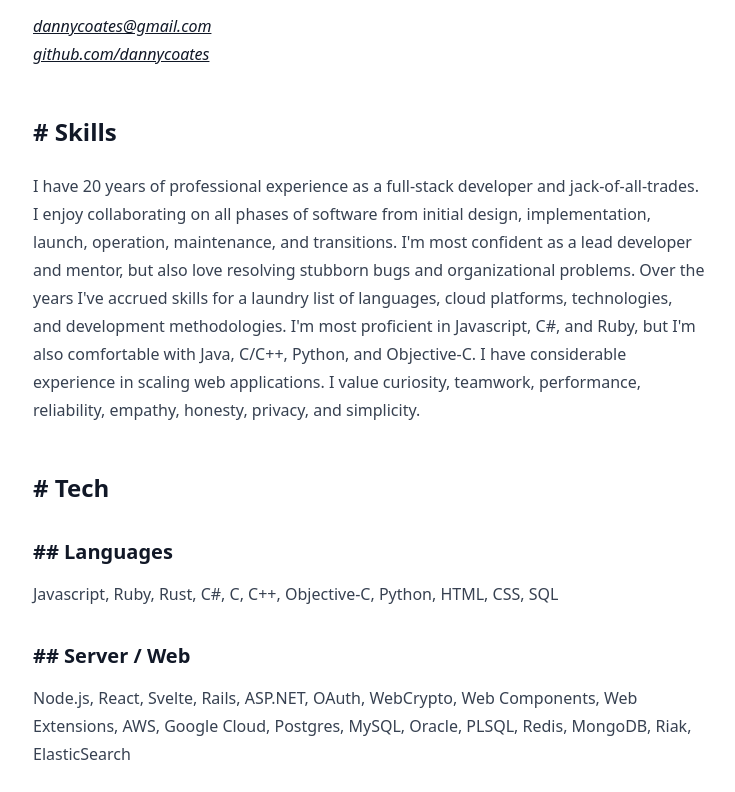
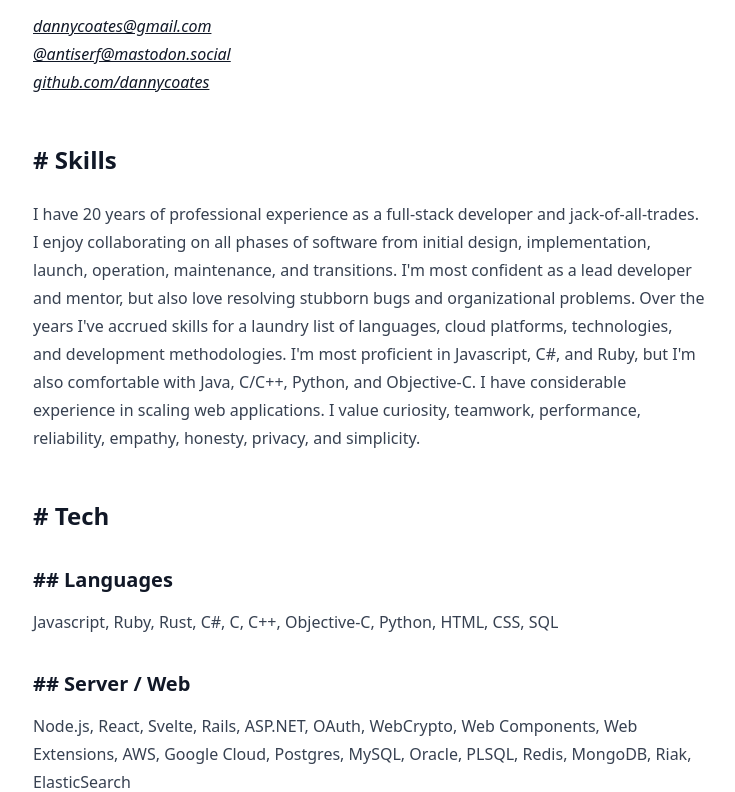
Before and after one commit to dannycoates/dannycoates.github.io, a plain HTML site: page docs/index.html in a window 1280 px wide. Shown: the part 92-884 px from the top of the page, without its empty margins (271-1006 px from the left). Drawn offline with Linux system fonts and the light colour scheme.

Commit message:
added mastodon

```diff
--- a/docs/index.html
+++ b/docs/index.html
@@ -120,6 +120,7 @@
       <h1>Danny Coates</h1>
       <address>
         <a href="mailto:dannycoates@gmail.com">dannycoates@gmail.com</a>
+        <a href="https://mastodon.social/@antiserf">@antiserf@mastodon.social</a>
         <a href="https://github.com/dannycoates">github.com/dannycoates</a>
       </address>
       <section>
```
